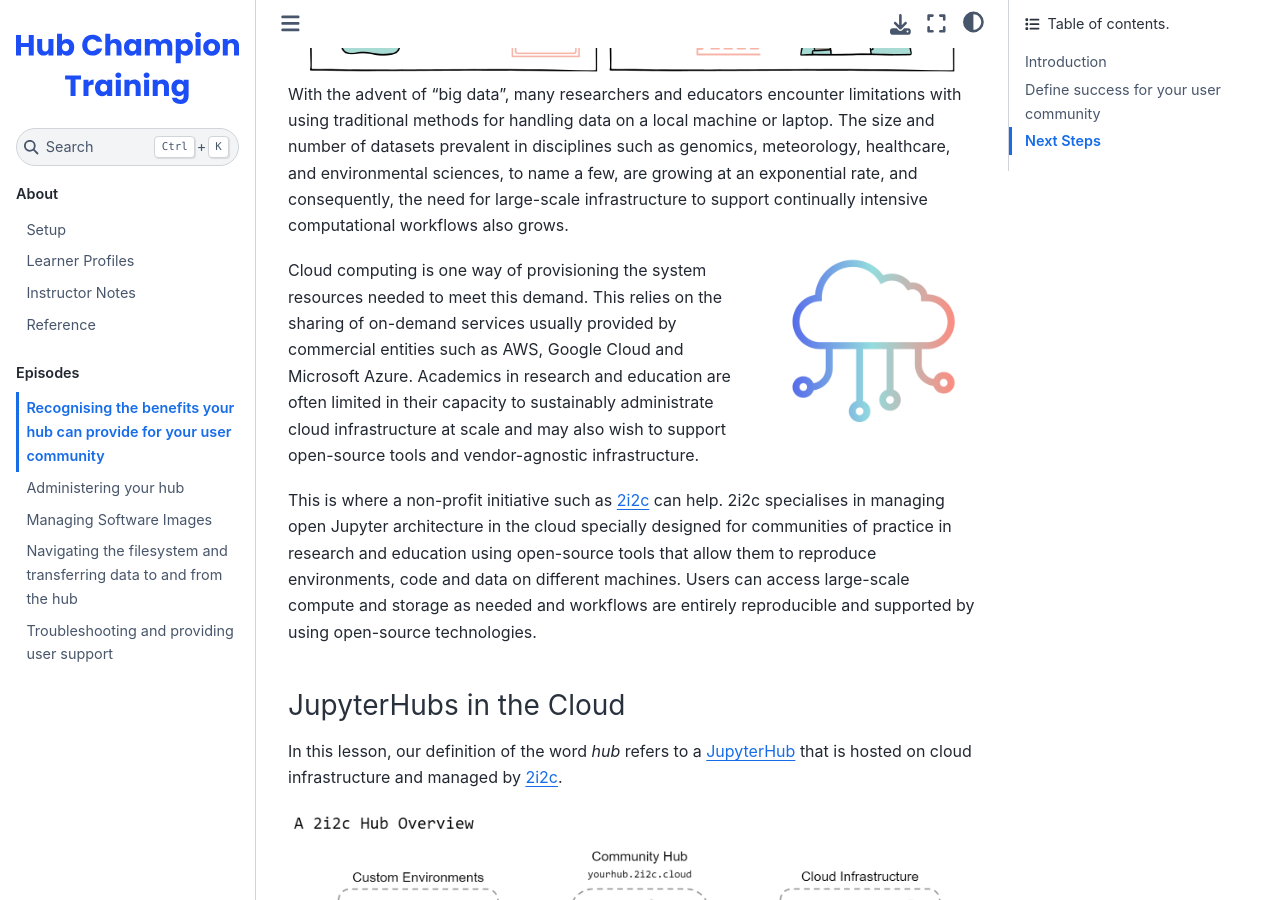
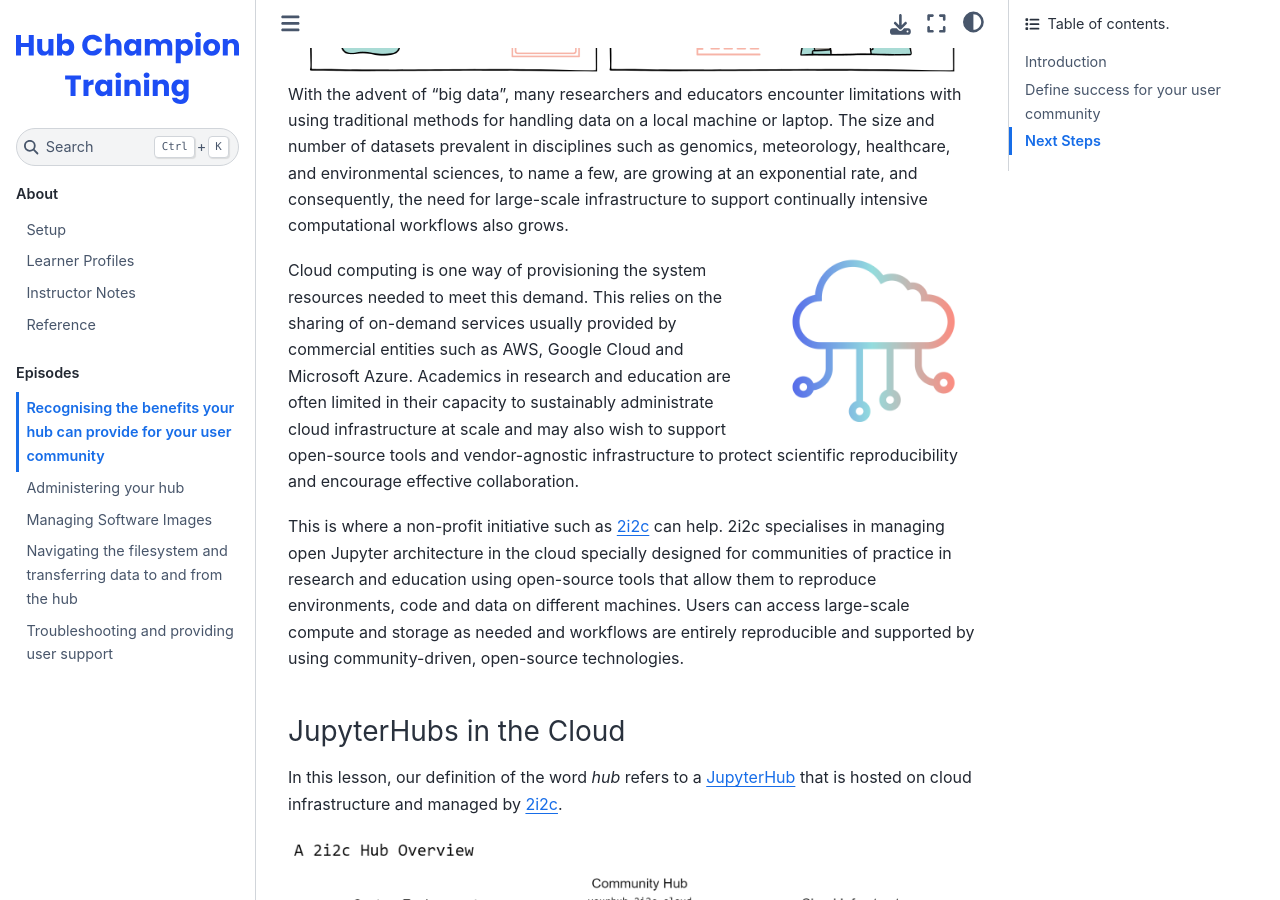
Before and after one commit to czi-catalystproject/hub-champion-training, a Jupyter Book: the page built from episodes/introduction.md, in a window 1280 px wide and 900 px high, scrolled down 1735 px. Built offline with Jupyter Book 1.0.4 settings and Sphinx 7.4.7 and the Sphinx Book theme 1.1.4, drawn with Linux system fonts in a browser that asks for light colours; nearby versions of some CDN libraries.

Commit message:
Apply suggestions after second code review
A few bits of re-phrasing after re-reading.

```diff
--- a/episodes/introduction.md
+++ b/episodes/introduction.md
@@ -56,14 +56,14 @@ With the advent of "big data", many researchers and educators encounter limitati
 :::{image} ../media/episodes/introduction/cloud-computing.png
 :width: 30%
 :align: right
-:alt: Icon depicting a cloud computing.
+:alt: Cloud computing icon.
 
 :::
 
-Cloud computing is one way of provisioning the system resources needed to meet this demand. This relies on the sharing of on-demand services usually provided by commercial entities such as AWS, Google Cloud and Microsoft Azure. Academics in research and education are often limited in their capacity to sustainably administrate cloud infrastructure at scale and may also wish to support open-source tools and vendor-agnostic infrastructure.
+Cloud computing is one way of provisioning the system resources needed to meet this demand. This relies on the sharing of on-demand services usually provided by commercial entities such as AWS, Google Cloud and Microsoft Azure. Academics in research and education are often limited in their capacity to sustainably administrate cloud infrastructure at scale and may also wish to support open-source tools and vendor-agnostic infrastructure to protect scientific reproducibility and encourage effective collaboration.
 
 
-This is where a non-profit initiative such as [2i2c](https://2i2c.org/) can help. 2i2c specialises in managing open Jupyter architecture in the cloud specially designed for communities of practice in research and education using open-source tools that allow them to reproduce environments, code and data on different machines. Users can access large-scale compute and storage as needed and workflows are entirely reproducible and supported by using open-source technologies.
+This is where a non-profit initiative such as [2i2c](https://2i2c.org/) can help. 2i2c specialises in managing open Jupyter architecture in the cloud specially designed for communities of practice in research and education using open-source tools that allow them to reproduce environments, code and data on different machines. Users can access large-scale compute and storage as needed and workflows are entirely reproducible and supported by using community-driven, open-source technologies.
 
 ### JupyterHubs in the Cloud
 
```
Also changed, not shown: other parts of episodes/introduction.md (+1 -1 lines).
